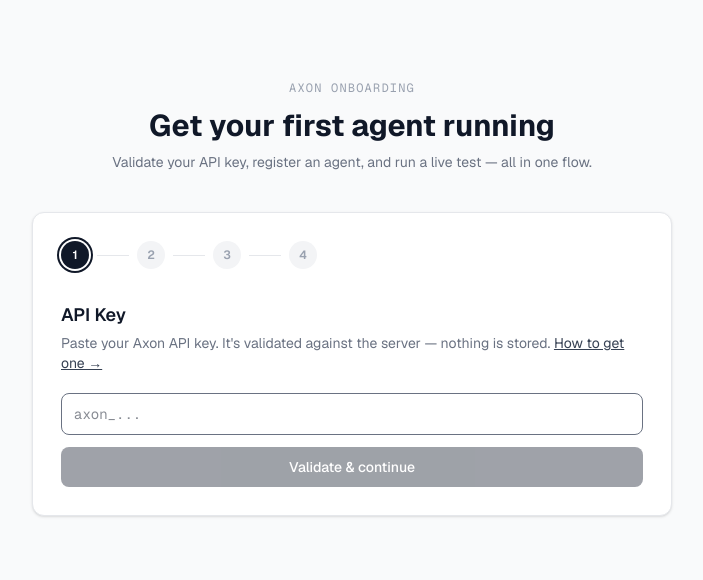
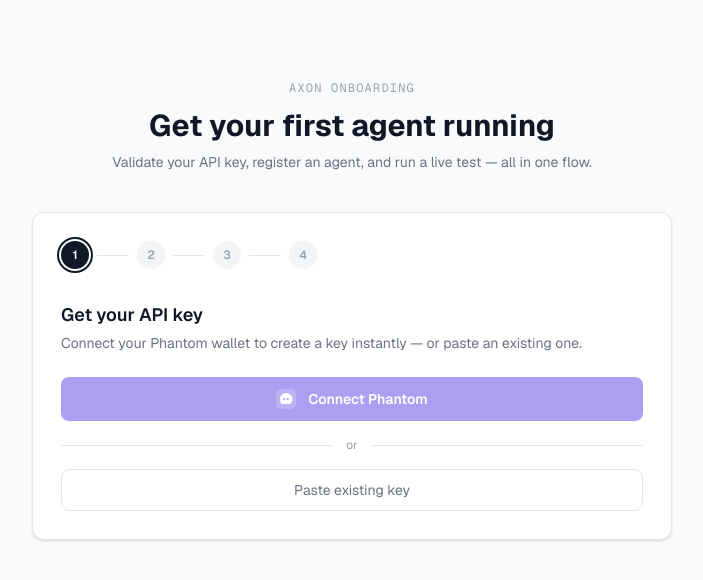
Before and after one commit to SeierkDev/Axon, a Next.js app: page /onboarding in a window 1280 px wide. Shown: the top 580 px of the page, without its empty margins (288-991 px from the left). Built offline with nearby package versions, Linux system fonts and the light colour scheme.

Commit message:
add Phantom wallet connect to onboarding — sign-in replaces paste-key flow
Full challenge → signMessage → login flow runs under the hood.
Paste existing key kept as secondary option.

```diff
--- a/src/app/onboarding/OnboardingClient.tsx
+++ b/src/app/onboarding/OnboardingClient.tsx
@@ -81,7 +81,53 @@ function StepApiKey({
 }) {
   const [value, setValue] = useState("");
   const [loading, setLoading] = useState(false);
+  const [phantomLoading, setPhantomLoading] = useState(false);
   const [error, setError] = useState<string | null>(null);
+  const [showPaste, setShowPaste] = useState(false);
+
+  async function connectPhantom() {
+    setPhantomLoading(true);
+    setError(null);
+    try {
+      const solana = (window as unknown as { solana?: { isPhantom?: boolean; connect: () => Promise<{ publicKey: { toString(): string } }>; signMessage: (msg: Uint8Array, encoding: string) => Promise<{ signature: Uint8Array }> } }).solana;
+      if (!solana?.isPhantom) {
+        throw new Error("Phantom wallet not found — install it from phantom.app");
+      }
+
+      // Connect and get wallet address
+      const { publicKey } = await solana.connect();
+      const walletAddress = publicKey.toString();
+
+      // Get challenge
+      const challengeRes = await fetch("/api/auth/challenge", {
+        method: "POST",
+        headers: { "Content-Type": "application/json" },
+        body: JSON.stringify({ walletAddress }),
+      });
+      const { challenge } = await challengeRes.json() as { challenge: string };
+      if (!challengeRes.ok || !challenge) throw new Error("Failed to get challenge");
+
+      // Sign the challenge
+      const encoded = new TextEncoder().encode(challenge);
+      const { signature } = await solana.signMessage(encoded, "utf8");
+      const b64 = btoa(String.fromCharCode(...signature));
+
+      // Exchange for API key
+      const loginRes = await fetch("/api/auth/login", {
+        method: "POST",
+        headers: { "Content-Type": "application/json" },
+        body: JSON.stringify({ walletAddress, challenge, signature: b64 }),
+      });
+      const loginBody = await loginRes.json() as { apiKey?: string; keyId?: string; error?: string };
+      if (!loginRes.ok || !loginBody.apiKey) throw new Error(loginBody.error ?? "Login failed");
+
+      onNext(loginBody.apiKey, { walletAddress, keyId: loginBody.keyId! });
+    } catch (err) {
+      setError(err instanceof Error ? err.message : "Wallet connection failed");
+    } finally {
+      setPhantomLoading(false);
+    }
+  }
 
   async function validate() {
     const key = value.trim();
@@ -105,11 +151,43 @@ function StepApiKey({
 
   return (
     <div>
-      <h2 className="text-lg font-semibold text-gray-900 mb-1">API Key</h2>
-      <p className="text-sm text-gray-500 mb-5">
-        Paste your Axon API key. It&apos;s validated against the server — nothing is stored.
-        {" "}<Link href="/docs/getting-started" className="underline text-gray-700 hover:text-gray-900" target="_blank">How to get one →</Link>
+      <h2 className="text-lg font-semibold text-gray-900 mb-1">Get your API key</h2>
+      <p className="text-sm text-gray-500 mb-6">
+        Connect your Phantom wallet to create a key instantly — or paste an existing one.
       </p>
+
+      {/* Phantom connect — primary path */}
+      <button
+        onClick={() => void connectPhantom()}
+        disabled={phantomLoading}
+        className="w-full flex items-center justify-center gap-3 py-3 rounded-lg bg-[#ab9ff2] hover:bg-[#9b8ee2] text-white text-sm font-semibold disabled:opacity-50 transition-colors mb-4"
+      >
+        <svg width="20" height="20" viewBox="0 0 40 40" fill="none">
+          <rect width="40" height="40" rx="10" fill="white" fillOpacity="0.2"/>
+          <path d="M8 20.5C8 13.596 13.596 8 20.5 8S33 13.596 33 20.5c0 3.59-1.49 6.83-3.88 9.14a1 1 0 0 1-.7.29H11.58a1 1 0 0 1-.7-.29A12.44 12.44 0 0 1 8 20.5Z" fill="white"/>
+          <ellipse cx="16.5" cy="20" rx="2" ry="2.5" fill="#ab9ff2"/>
+          <ellipse cx="23.5" cy="20" rx="2" ry="2.5" fill="#ab9ff2"/>
+        </svg>
+        {phantomLoading ? "Connecting…" : "Connect Phantom"}
+      </button>
+
+      {/* Divider */}
+      <div className="flex items-center gap-3 mb-4">
+        <div className="flex-1 h-px bg-gray-200" />
+        <span className="text-xs text-gray-400">or</span>
+        <div className="flex-1 h-px bg-gray-200" />
+      </div>
+
+      {/* Paste existing key */}
+      {!showPaste ? (
+        <button
+          onClick={() => setShowPaste(true)}
+          className="w-full py-2.5 rounded-lg border border-gray-200 text-gray-500 text-sm hover:border-gray-400 hover:text-gray-700 transition-colors"
+        >
+          Paste existing key
+        </button>
+      ) : (
+        <>
           <input
             type="password"
             value={value}
@@ -119,7 +197,6 @@ function StepApiKey({
             className="w-full rounded-lg border border-gray-200 bg-white px-3 py-2.5 text-sm font-mono text-gray-900 outline-none focus:border-gray-500 mb-3"
             autoFocus
           />
-      {error && <p className="text-sm text-red-600 mb-3">{error}</p>}
           <button
             onClick={() => void validate()}
             disabled={!value.trim() || loading}
@@ -127,6 +204,10 @@ function StepApiKey({
           >
             {loading ? "Validating…" : "Validate & continue"}
           </button>
+        </>
+      )}
+
+      {error && <p className="text-sm text-red-600 mt-3">{error}</p>}
     </div>
   );
 }
```
Lines whose indentation alone changed are shown as unchanged.
